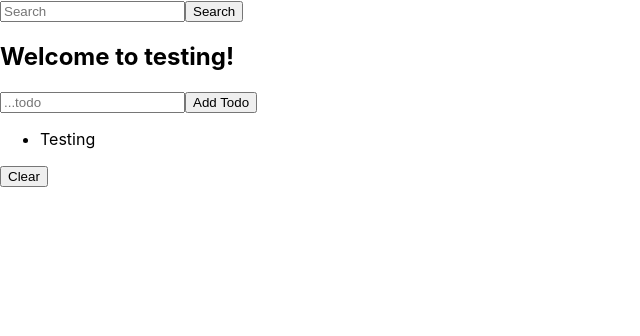
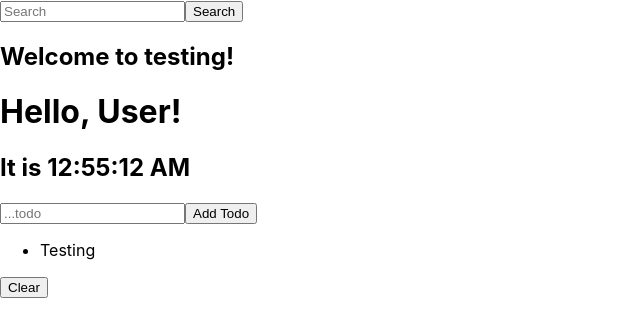
Before and after one commit to Buildweek-Minimalist-Homepage/FrontEnd, a React (Create React App) app in the folder client/: page / in a window 1280 px wide. Shown: the top 336 px of the page, without its empty margins (0-640 px from the left). Built offline with nearby package versions, Linux system fonts and the light colour scheme.

Commit message:
imported Clock to App

```diff
--- a/client/src/App.js
+++ b/client/src/App.js
@@ -2,6 +2,7 @@ import React from 'react';
 import Todo from './components/Todo';
 import './App.css';
 import {SearchBar} from './components/SearchBar';
+import Clock from './components/Time'
 // import Header from './components/Header';
 
 import {
@@ -18,6 +19,7 @@ class App extends React.Component {
         {/* <Header/> */}
         <SearchBar/>
         <h2>Welcome to testing!</h2>
+        <Clock />
         <Todo/>
       </div>
       </Router>
```
